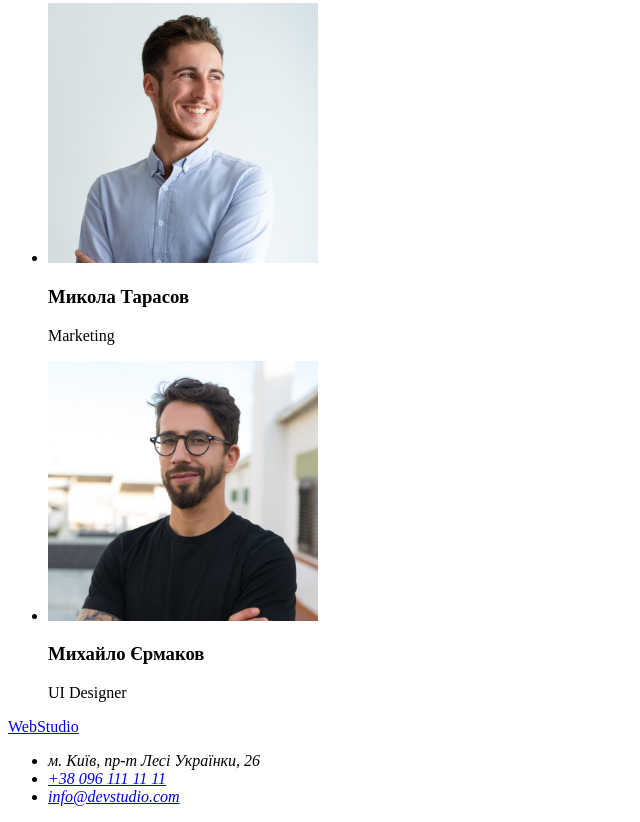
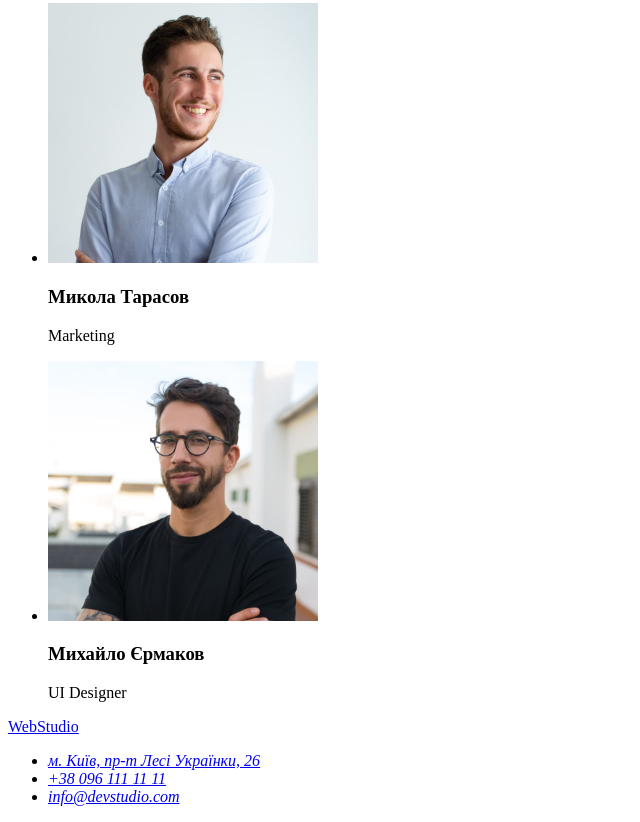
Before and after one commit to Svetlana-Dehtiarova/goit-markup-hw-01, a plain HTML site: page index.html in a window 1280 px wide. Shown: the part 2333-3155 px from the top of the page, without its empty margins (0-640 px from the left). Drawn offline with Linux system fonts and the light colour scheme.

Commit message:
Оновлений index.html після перевірки ментором

```diff
--- a/index.html
+++ b/index.html
@@ -92,7 +92,7 @@
         <a lang="en" href="./index.html"> <span class="accent">Web</span>Studio </a>
         <address>
           <ul>
-            <li>м. Київ, пр-т Лесі Українки, 26</li>
+            <li><a href="м. Київ, пр-т Лесі Українки, 26">м. Київ, пр-т Лесі Українки, 26</a></li>
             <li><a href="tel:+380961111111">+38 096 111 11 11</a></li>
             <li><a href="mailto:info@devstudio.com">info@devstudio.com</a></li>
           </ul>
```
